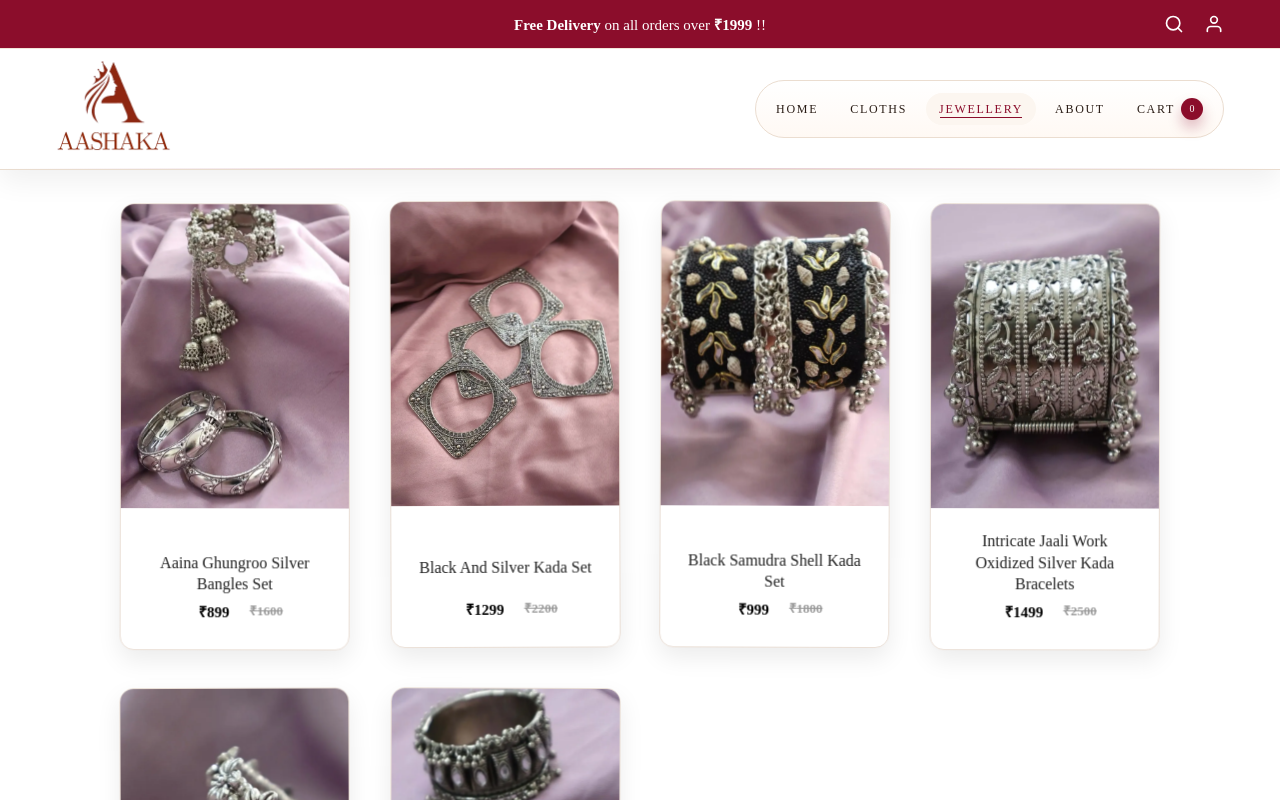
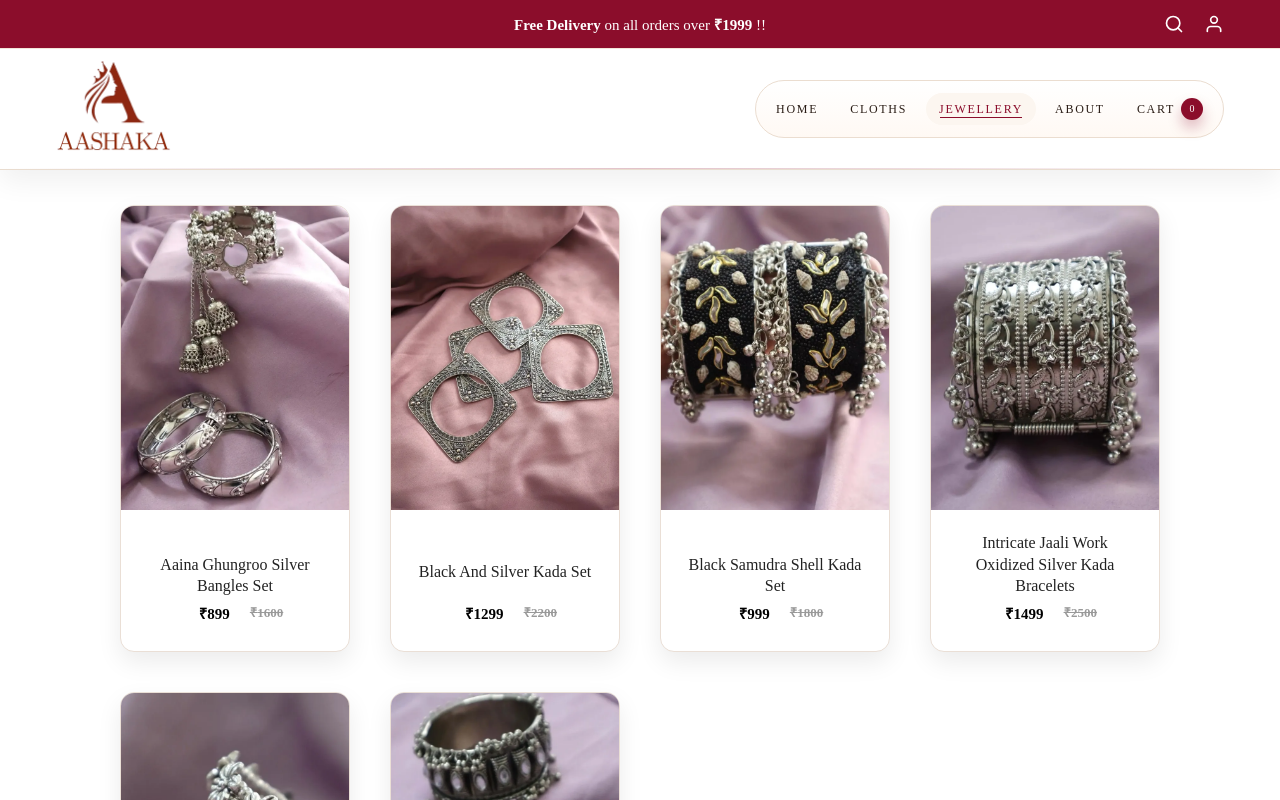
Before and after one commit to puravp77/Aashaka, a React (Create React App) app: page /#/jewellery/bangles in a window 1280 px wide. Shown: the top 800 px of the page. Built offline with nearby package versions, Linux system fonts and the light colour scheme.

Commit message:
Update content

```diff
--- a/src/components/home/ChokerSection.css
+++ b/src/components/home/ChokerSection.css
@@ -42,18 +42,6 @@
   box-shadow: 0 10px 24px rgba(0, 0, 0, 0.08);
   transition: transform 0.25s ease, box-shadow 0.25s ease;
   cursor: pointer;
-  animation: choker-float-a 6.8s ease-in-out infinite;
-  will-change: transform;
-}
-
-.product-card:nth-child(3n + 2) {
-  animation-name: choker-float-b;
-  animation-duration: 7.4s;
-}
-
-.product-card:nth-child(3n) {
-  animation-name: choker-float-c;
-  animation-duration: 8s;
 }
 
 /* ===============================
@@ -119,45 +107,12 @@
 }
 
 .product-card:hover {
-  transform: translateY(-8px) scale(1.01);
+  transform: translateY(-4px);
   box-shadow: 0 16px 30px rgba(0, 0, 0, 0.12);
 }
 
 .product-card:hover .product-image img {
   transform: scale(1.05);
-}
-
-@keyframes choker-float-a {
-  0%,
-  100% {
-    transform: translateY(0) rotate(0deg);
-  }
-
-  50% {
-    transform: translateY(-8px) rotate(0.5deg);
-  }
-}
-
-@keyframes choker-float-b {
-  0%,
-  100% {
-    transform: translateY(0) rotate(0deg);
-  }
-
-  50% {
-    transform: translateY(-10px) rotate(-0.45deg);
-  }
-}
-
-@keyframes choker-float-c {
-  0%,
-  100% {
-    transform: translateY(0) rotate(0deg);
-  }
-
-  50% {
-    transform: translateY(-7px) rotate(0.35deg);
-  }
 }
 
 /* ===============================
@@ -255,9 +210,3 @@
     gap: 12px;
   }
 }
-
-@media (prefers-reduced-motion: reduce) {
-  .product-card {
-    animation: none !important;
-  }
-}
```
